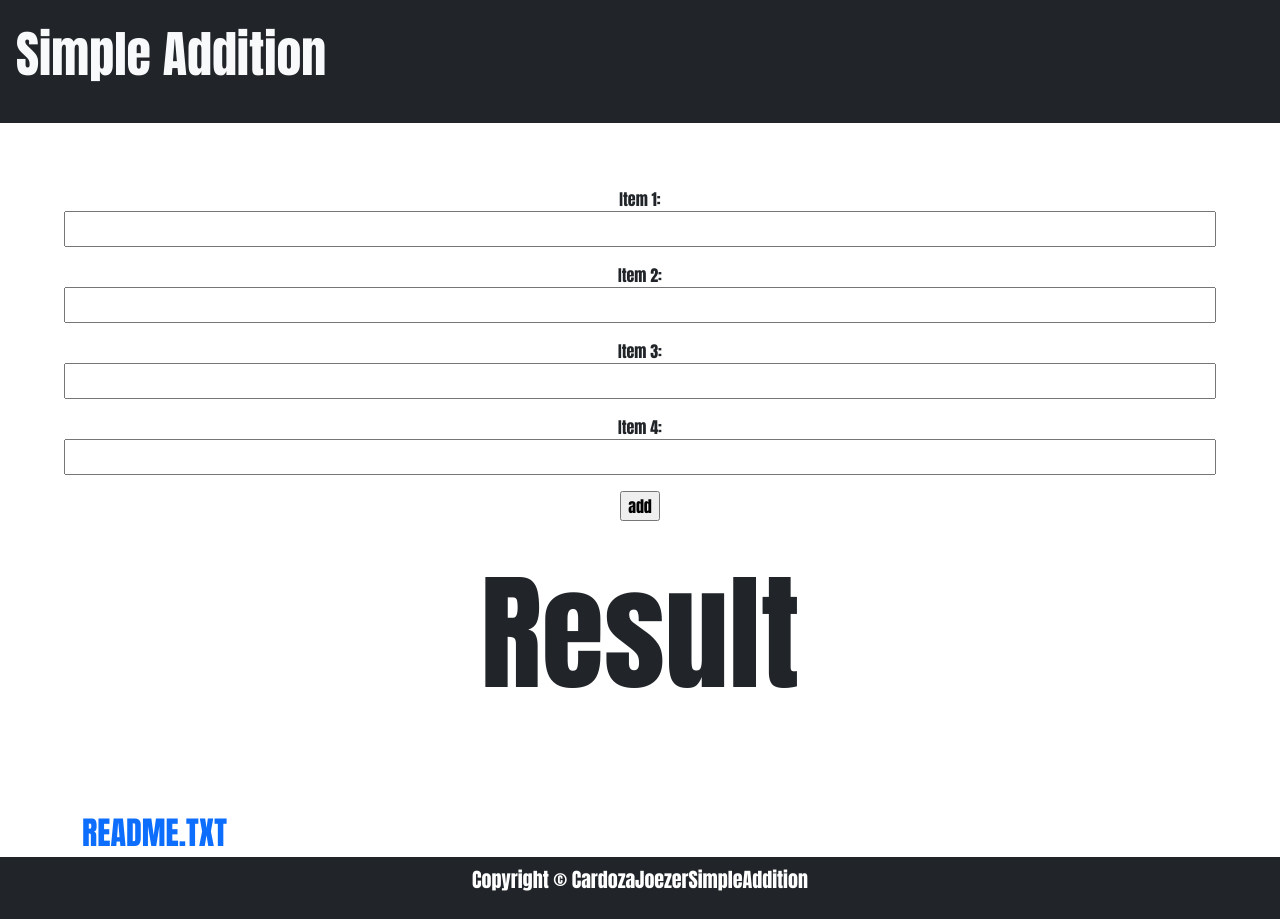
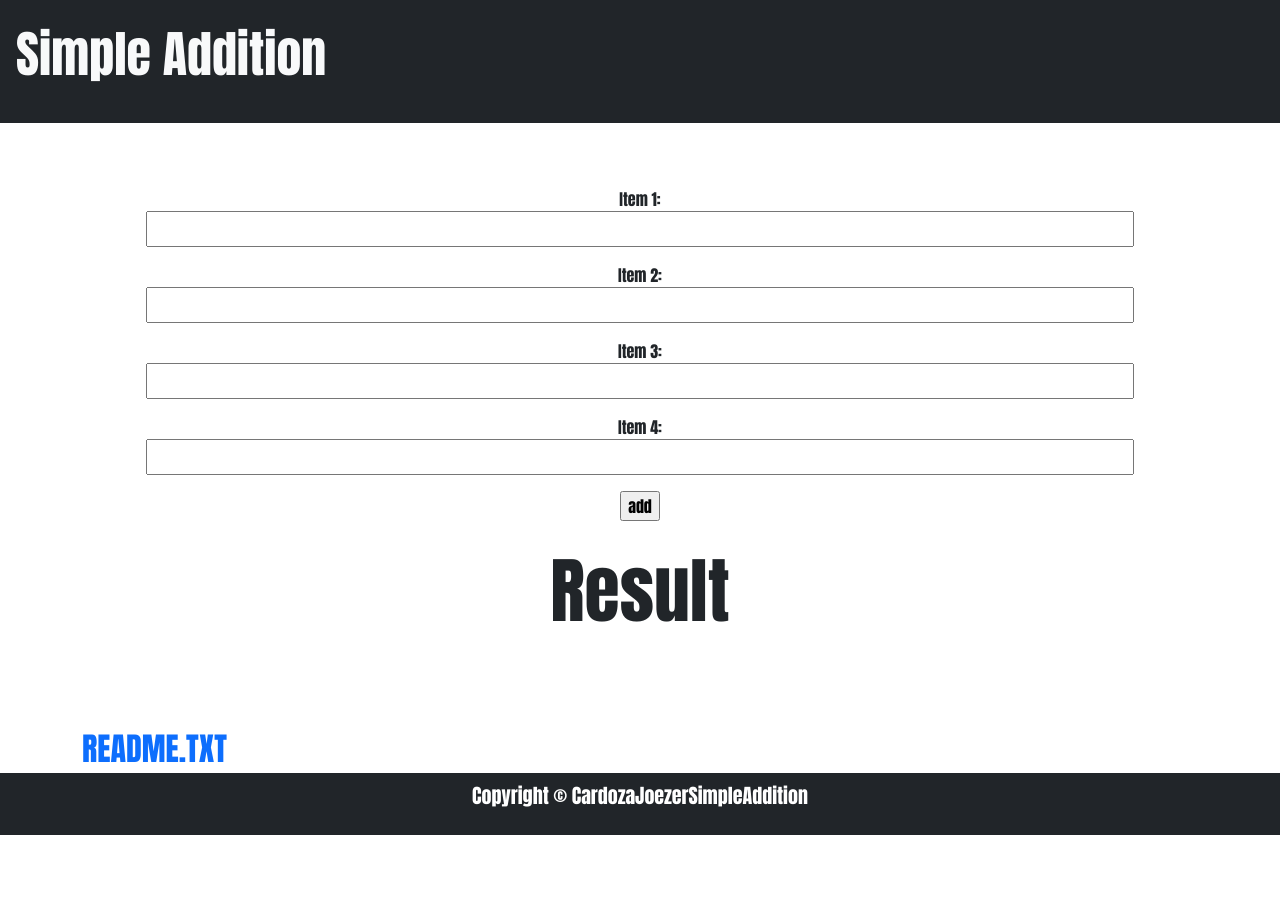
Before and after one commit to Z18R/SimpleAdditionHtml-Css-javascript, a plain HTML site: page index.html in a window 1280 px wide. After the commit the page ends 835 px from the top, so only its background shows below. Drawn offline with nearby package versions, Linux system fonts and the light colour scheme.

Commit message:
bug fix RESULT font size

```diff
--- a/index.html
+++ b/index.html
@@ -13,7 +13,7 @@
     <nav class="navbar navbar-expand-lg bg-dark navbar-dark m-0 p-3">
         <p class="Text-center Title text-light"> Simple Addition</p>
     </nav>
-
+    <div class="container">
         <section class="m-5 p-3 text-center">
             Item 1:
             <input type="text" id="add1" class="p-1 m-0 input-group mb-3">
@@ -28,6 +28,8 @@
 
            <div id="allitems" class="text-center p-3"> Result</div>
         </section>
+    </div>
+
 <div class="container" >
     <a href="$" class="text-center readme ">README.TXT</a>
 
--- a/style.css
+++ b/style.css
@@ -4,7 +4,7 @@
 }
 
 #allitems {
-    font-size: 8rem;
+    font-size: 4.5rem;
 
 }
 
```
Lines whose indentation alone changed are shown as unchanged.
